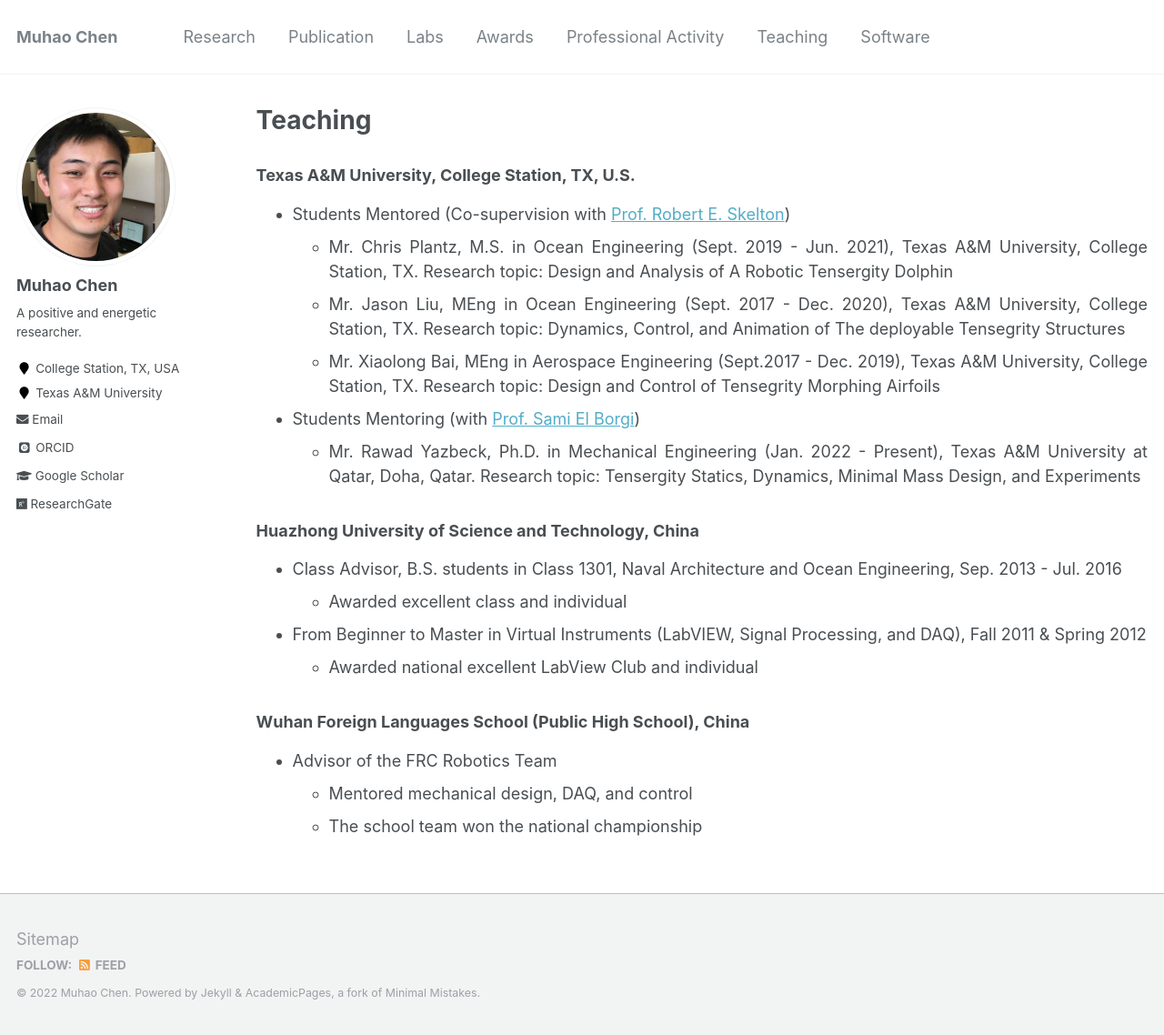
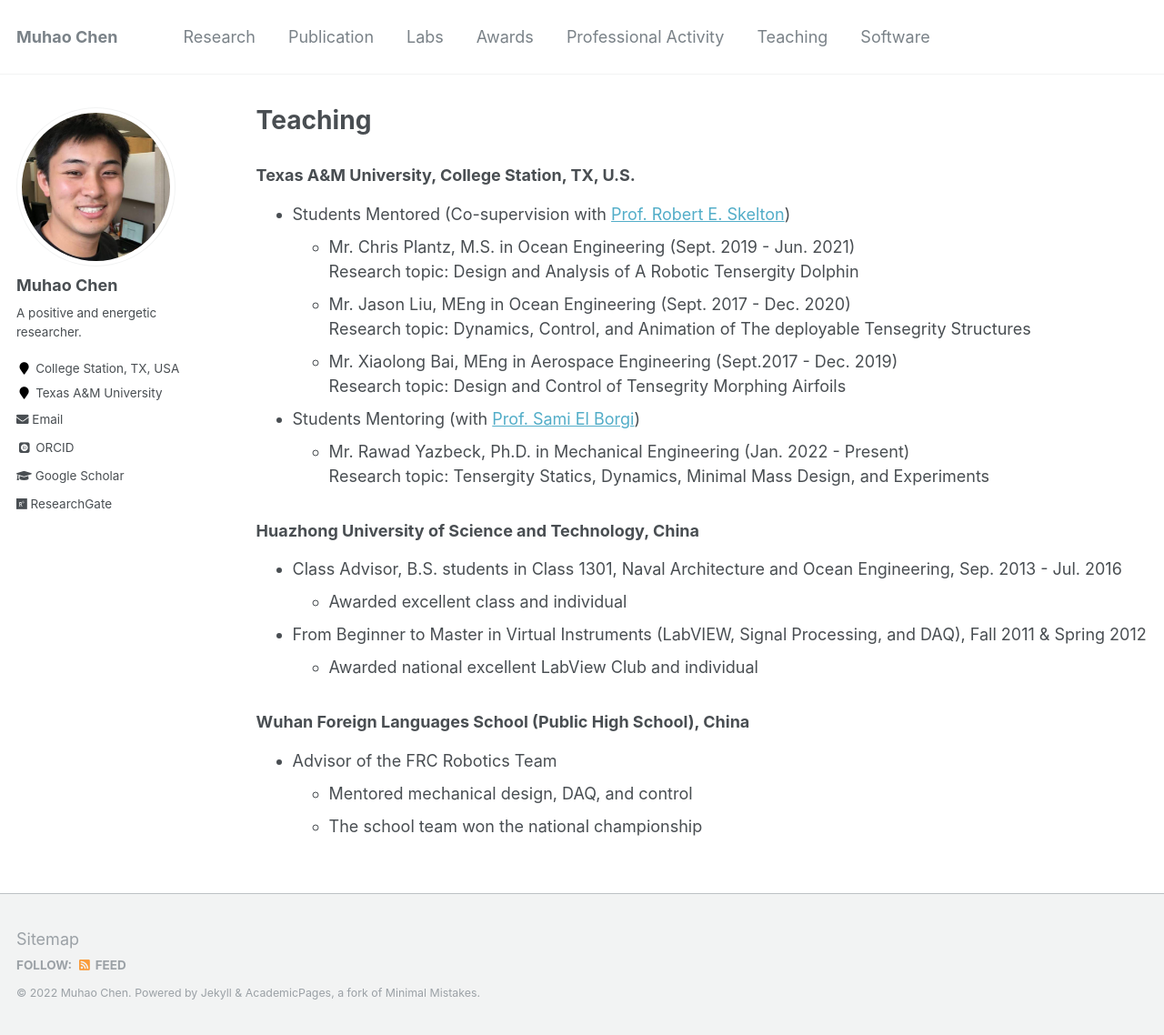
Before and after one commit to Muhao-Chen/muhao-chen.github.io, a Jekyll site: the page built from _pages/teaching.md, in a window 1280 px wide and 1138 px high. Shown: the whole window at 91% size. Built offline with Jekyll 4.4.1, drawn with Linux system fonts in a browser that asks for light colours; some web fonts are replaced.

Commit message:
Update teaching.md

```diff
--- a/_pages/teaching.md
+++ b/_pages/teaching.md
@@ -10,12 +10,16 @@ toc: true
 
 ### Texas A&M University, College Station, TX, U.S.
 - Students Mentored (Co-supervision with [Prof. Robert E. Skelton](https://bobskelton.github.io/))
-    * Mr. Chris Plantz, M.S. in Ocean Engineering (Sept. 2019 - Jun. 2021), Texas A&M University, College Station, TX. Research topic: Design and Analysis of A Robotic Tensergity Dolphin
-    * Mr. Jason Liu, MEng in Ocean Engineering (Sept. 2017 - Dec. 2020), Texas A&M University, College Station, TX. Research topic: Dynamics, Control, and Animation of The deployable Tensegrity Structures
-    * Mr. Xiaolong Bai, MEng in Aerospace Engineering (Sept.2017 - Dec. 2019), Texas A&M University, College Station, TX. Research topic: Design and Control of Tensegrity Morphing Airfoils
+    * Mr. Chris Plantz, M.S. in Ocean Engineering (Sept. 2019 - Jun. 2021)
+    Research topic: Design and Analysis of A Robotic Tensergity Dolphin
+    * Mr. Jason Liu, MEng in Ocean Engineering (Sept. 2017 - Dec. 2020)
+    Research topic: Dynamics, Control, and Animation of The deployable Tensegrity Structures
+    * Mr. Xiaolong Bai, MEng in Aerospace Engineering (Sept.2017 - Dec. 2019)
+     Research topic: Design and Control of Tensegrity Morphing Airfoils
 
 - Students Mentoring (with [Prof. Sami El Borgi](https://www.qatar.tamu.edu/programs/mechanical-engineering/faculty-and-staff/dr.-sami-el-borgi))
-    * Mr. Rawad Yazbeck, Ph.D. in Mechanical Engineering (Jan. 2022 - Present), Texas A&M University at Qatar, Doha, Qatar. Research topic: Tensergity Statics, Dynamics, Minimal Mass Design, and Experiments
+    * Mr. Rawad Yazbeck, Ph.D. in Mechanical Engineering (Jan. 2022 - Present)
+    Research topic: Tensergity Statics, Dynamics, Minimal Mass Design, and Experiments
 
 ### Huazhong University of Science and Technology, China
 - Class Advisor, B.S. students in Class 1301, Naval Architecture and Ocean Engineering, Sep. 2013 - Jul. 2016
```
